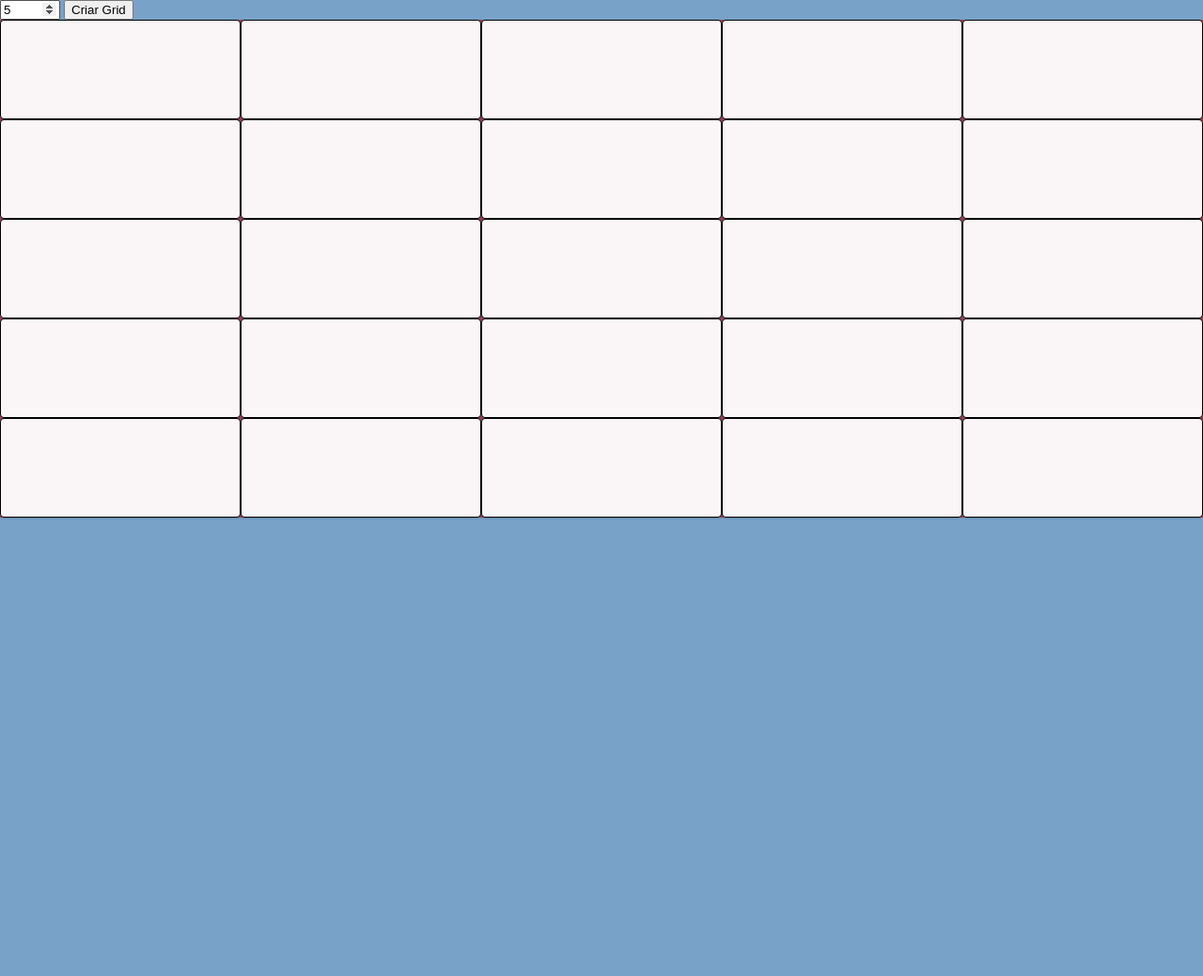
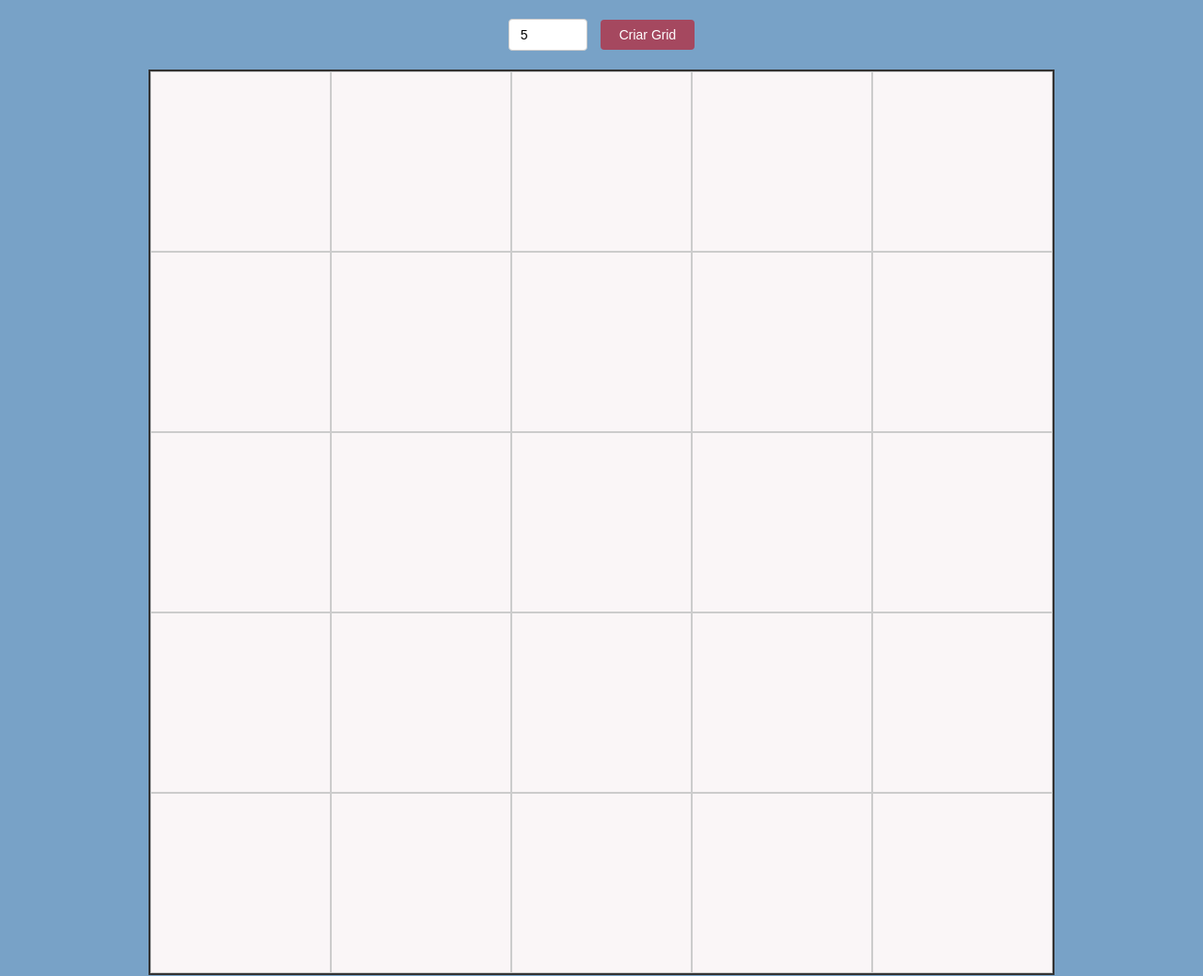
Before and after one commit to Stroonn/Etch-a-Sketch, a plain HTML site: page index.html in a window 1280 px wide. Shown: the whole page at 94% size. Before the commit the page ends 800 px from the top, so only its background shows below. Drawn offline with Linux system fonts and the light colour scheme.

Commit message:
Enhance grid functionality and styling for Etch-a-Sketch

```diff
--- a/grid.js
+++ b/grid.js
@@ -1,16 +1,63 @@
 document.addEventListener('DOMContentLoaded', () => {
-    const columns = 5;
+    const gridContainer = document.getElementById('grid-container');
+    const createGridBtn = document.getElementById('create-grid-btn');
+    const gridSizeInput = document.getElementById('grid-size');
 
-    const gridContainer = document.getElementById('grid-container');
-    if (!gridContainer) return;
+    if (!gridContainer || !createGridBtn || !gridSizeInput) return;
 
+    function getRandomDarkColor(darkness) {
+        // darkness vai de 0 a 1, onde 1 é preto
+        const letters = '0123456789ABCDEF';
+        let color = '#';
+
+        // Limita os valores para ficarem mais escuros conforme darkness aumenta
+        const maxValue = Math.floor(15 * (1 - darkness));
+
+        for (let i = 0; i < 6; i++) {
+            color += letters[Math.floor(Math.random() * (maxValue + 1))];
+        }
+        return color;
+    }
+
+    function createGrid(columns) {
+        if (isNaN(columns) || columns < 1 || columns > 100) {
+            alert('Por favor, digite um número entre 1 e 100.');
+            return;
+        }
+
+        gridContainer.innerHTML = '';
         gridContainer.style.gridTemplateColumns = `repeat(${columns}, 1fr)`;
+        gridContainer.style.gridTemplateRows = `repeat(${columns}, 1fr)`;
 
         const totalItems = columns * columns;
 
         for (let i = 0; i < totalItems; i++) {
             const gridItem = document.createElement('div');
             gridItem.className = 'grid-item';
+
+            // Rastreia quantas vezes o mouse passou pela célula
+            let passCount = 0;
+
+            gridItem.addEventListener('mouseover', () => {
+                passCount++;
+
+                if (passCount >= 10) {
+                    gridItem.style.backgroundColor = '#000000';
+                } else {
+                    // Calcula o nível de escuridão (0 a 0.9)
+                    const darkness = passCount / 10;
+                    gridItem.style.backgroundColor = getRandomDarkColor(darkness);
+                }
+            });
+
             gridContainer.appendChild(gridItem);
         }
+    }
+
+    createGridBtn.addEventListener('click', () => {
+        const columns = parseInt(gridSizeInput.value);
+        createGrid(columns);
     });
+
+    createGrid(5);
+});
--- a/styles/style.css
+++ b/styles/style.css
@@ -1,24 +1,53 @@
 body{
     margin: 0;
-    padding: 0;
+    padding: 20px;
     background-color: rgb(120, 162, 199);
+    display: flex;
+    flex-direction: column;
+    align-items: center;
+}
+
+#controls {
+    margin-bottom: 20px;
+}
+
+#controls input {
+    padding: 8px 12px;
+    font-size: 14px;
+    border: 1px solid #ccc;
+    border-radius: 4px;
+}
+
+#controls button {
+    padding: 8px 20px;
+    font-size: 14px;
+    background-color: rgb(165, 72, 95);
+    color: white;
+    border: none;
+    border-radius: 4px;
+    cursor: pointer;
+    margin-left: 10px;
+}
+
+#controls button:hover {
+    background-color: rgb(140, 50, 75);
 }
 
 #grid-container{
     display: grid;
-    width: 100%;
+    width: 960px;
+    height: 960px;
+    gap: 0;
     background-color: rgb(165, 72, 95);
+    border: 2px solid #333;
 }
 
 .grid-item {
     background: rgba(255, 255, 255, 0.95);
-    border: solid 1px black;
-    border-radius: 4px;
-    padding: 12px;
-    height: 80px;
+    border: solid 1px #ccc;
     display: flex;
     align-items: center;
     justify-content: center;
-    font-weight: bold;
-    box-shadow: 0 1px 2px rgba(0,0,0,0.2);
+    cursor: pointer;
+    transition: background-color 0.1s;
 }
```
Lines whose indentation alone changed are shown as unchanged.
